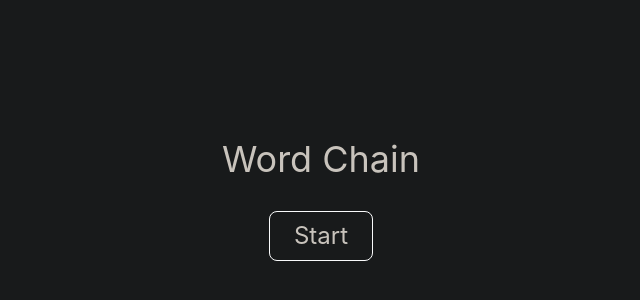
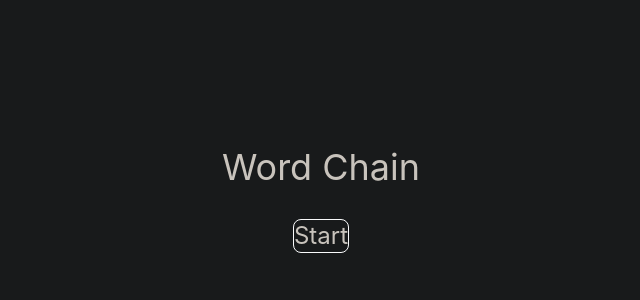
Before and after one commit to mcebaniqued/word-chain-game, a React (Vite) app: page / in a window 1280 px wide. Shown: the part 200-500 px from the top of the page, without its empty margins (319-959 px from the left). Built offline with nearby package versions, Linux system fonts and the light colour scheme.

Commit message:
tried to update css

```diff
--- a/index.html
+++ b/index.html
@@ -3,6 +3,7 @@
   <head>
     <meta charset="UTF-8" />
     <link rel="icon" type="image/svg+xml" href="/vite.svg" />
+    <link href="/word-chain-game/assets/index.css" rel="stylesheet" />
     <meta name="viewport" content="width=device-width, initial-scale=1.0" />
     <title>Word Chain Game</title>
   </head>
--- a/package.json
+++ b/package.json
@@ -14,7 +14,8 @@
     "@tailwindcss/vite": "^4.1.4",
     "react": "^19.0.0",
     "react-dom": "^19.0.0",
-    "tailwindcss": "^4.1.4"
+    "tailwindcss": "^4.1.4",
+    "word-chain-game": "file:"
   },
   "devDependencies": {
     "@eslint/js": "^9.22.0",
--- a/src/index.css
+++ b/src/index.css
@@ -1,8 +1,8 @@
 @import 'tailwindcss';
 
 * {
-  margin: 0;
-  padding: 0;
+  /* margin: 0;
+  padding: 0; */
   box-sizing: border-box;
 }
 
@@ -12,11 +12,6 @@ body {
   font-family: -apple-system, BlinkMacSystemFont, 'Segoe UI', Roboto, Oxygen, Ubuntu, Cantarell, 'Open Sans', 'Helvetica Neue', sans-serif;
   background-color: #181a1b;
   color: #c8c3bc;
-}
-
-button {
-  cursor: pointer;
-  padding: .5rem 1.5rem;
 }
 
 #root {
```
Also changed, not shown: 1 other file (tests, documents, lock files or other folders).
